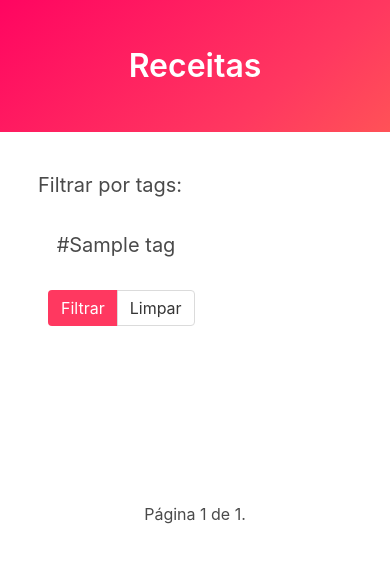
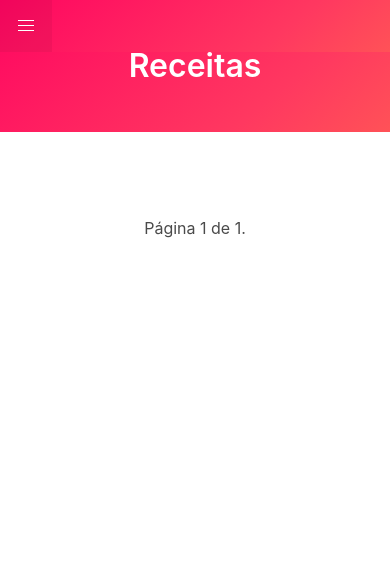
Before and after one commit to vractal/voli, a Django app: template voli/core/templates/home.html in a window 390 px wide. Shown: the top 563 px of the page. Run offline with Django 3.2, Linux system fonts and the light colour scheme; the template is opened without the code that fills it: most values are stand-ins (such as "Sample title", 1, 10 or a date in 2020); parts of the project's set-up code (start-up, migrations or seed data) failed here and were passed over.

Commit message:
Implement semi-responsive template

```diff
--- a/voli/core/static/css/style.css
+++ b/voli/core/static/css/style.css
@@ -13,9 +13,19 @@
     font-size: 20px;
 }
 
+
 #tags .buttons {
     padding: 30px 10px ;
 }
+
+
+aside#tags div.menu .buttons {
+    position: absolute;
+    top: 55px;
+    right: 48px;
+    padding: 0px;
+}
+
 
 input[type="checkbox"] {
     opacity: 0;
@@ -33,3 +43,75 @@ label {
     font-style: italic;
 
 }
+
+aside#tags.navbar-menu.is-active {
+    position: fixed;
+    overflow: scroll;
+    left: 0;
+    top: 52px;
+    width: 100%;
+    height: 100%;
+    color: #4a4a4a;
+    background-color: white;
+    background-image: none;
+    z-index: 35;
+    padding-bottom: 40px;
+
+
+}
+
+
+.hero-body h1 {
+    position: relative;
+    z-index: 30;
+}
+
+.hero .navbar {
+    width: 100%;
+    background-image: linear-gradient(141deg, #ff0561 0%, #ff3860 71%, #ff5257 100%);
+    position: fixed;
+    z-index: 25;
+}
+
+.navbar-burger {
+    position: fixed;
+    top: 0;
+    left: 0;
+    z-index: 50;
+}
+
+/*.navbar-burger.is-active {*/
+    /*position: absolute;*/
+    /*top: 0;*/
+    /*left: 0;*/
+    /*z-index: 50;*/
+    /*background-color: #FF0561;*/
+    /*color: #FF0561;*/
+    /*width: 100%;*/
+/*}*/
+
+.hero div.navbar.is-active {
+    position: fixed;
+    background: #ff3860;
+}
+
+.menu {
+    font-size: 26px;
+}
+
+.menu-list {
+    padding-bottom: 82px;
+}
+
+.menu [type="checkbox"]:checked + label {
+
+    color: #ff3860;
+    font-size: 30px;
+    font-style: italic;
+
+}
+.disable-scroll {
+    height: 100px;
+    overflow: hidden;
+
+}
--- a/voli/core/templates/home.html
+++ b/voli/core/templates/home.html
@@ -1,30 +1,87 @@
 {% load static %}
 <!DOCTYPE html>
-<html lang="en" dir="ltr">
+<html lang="pt-BR">
     <head>
+
         <meta charset="utf-8">
         <title>Receitas</title>
         <link rel="stylesheet" href="https://cdnjs.cloudflare.com/ajax/libs/bulma/0.7.1/css/bulma.css">
         <link rel="stylesheet" href={% static 'css/style.css' %} >
         <meta name="viewport" content="width=device-width, initial-scale=1">
+        <script src="https://code.jquery.com/jquery-3.3.1.slim.min.js"
+                integrity="sha256-3edrmyuQ0w65f8gfBsqowzjJe2iM6n0nKciPUp8y+7E="
+                crossorigin="anonymous"></script>
     </head>
+
     <body>
 
 
         <header class="hero is-danger is-medium is-bold">
+
+            <div class="navbar">
+
+                <a role="button" class="navbar-burger is-hidden-desktop is-pulled-left" aria-label="menu" aria-expanded="false">
+                    <span aria-hidden="true"></span>
+                    <span aria-hidden="true"></span>
+                    <span aria-hidden="true"></span>
+                </a>
+
+                <aside id="tags" class="navbar-menu is-hidden-desktop">
+
+                    <div class="menu">
+
+
+                    {% if tags %}
+                        <h2 class="menu-label">Filtrar por tags</h2>
+                        <br>
+
+                        <form action="/" method="post">
+                            <div class="buttons has-addons">
+                                <button class="button is-danger" type="submit">Filtrar</button>
+                                <button class="button" name="clear" value="clear" type="submit">Limpar</button>
+
+                            </div>
+                            <ul class="menu-list">
+                                {%  csrf_token %}
+                                {% for tag in tags %}
+                                    <li>
+                                        <input id="tag-{{ tag }}" name="tag" value="{{ tag }}" type="checkbox"
+                                               {% if tag.name in request.session.session_filter %}checked{% endif %}/>
+                                        <label for="tag-{{ tag }}">#{{ tag }}</label>
+                                    </li>
+                                {% endfor %}
+                            </ul>
+
+
+
+                        </form>
+
+
+                    {% endif %}
+
+                    </div>
+
+                </aside>
+
+            </div>
+
             <div class="hero-body">
+
                 <div class="container has-text-centered">
+
                     <h1 class="title">Receitas</h1>
 
                 </div>
+
             </div>
 
         </header>
 
+
         <main class="columns">
 
 
-            <section id="tags" class="section column is-one-quarter ">
+            <section id="tags" class="section column is-one-quarter is-hidden-touch">
             {% if tags %}
                 <h2>Filtrar por tags:</h2>
                 <br>
@@ -121,16 +178,22 @@
 
             </section>
 
-
-
-
-
-
         </main>
 
 
+    <script>
 
+        $("a.navbar-burger").click(function () {
+            $(".navbar-burger").toggleClass("is-active");
+            $(".navbar-menu").toggleClass("is-active");
+            $(".navbar").toggleClass("is-active");
+            $("body").toggleClass("disable-scroll");
+            $("h1.title").toggle()
 
+        })
+
+    </script>
 
     </body>
+
 </html>
--- a/voli/settings.py
+++ b/voli/settings.py
@@ -25,8 +25,8 @@ SECRET_KEY = 'kz1auuy9)xs&6efc4%zrb)8kse#ucl0#jyi(vdnn3rhk%u$@61'
 # SECURITY WARNING: don't run with debug turned on in production!
 DEBUG = True
 
-ALLOWED_HOSTS = ['fractopia.org',
-                 'voli.fractopia.org']
+ALLOWED_HOSTS = ['localhost',
+                 '127.0.0.1']
 
 
 # Application definition
@@ -40,6 +40,8 @@ INSTALLED_APPS = [
     'django.contrib.staticfiles',
     'voli.core',
     'voli.telebot',
+    'django_extensions',
+    'coverage',
 ]
 
 MIDDLEWARE = [
```
